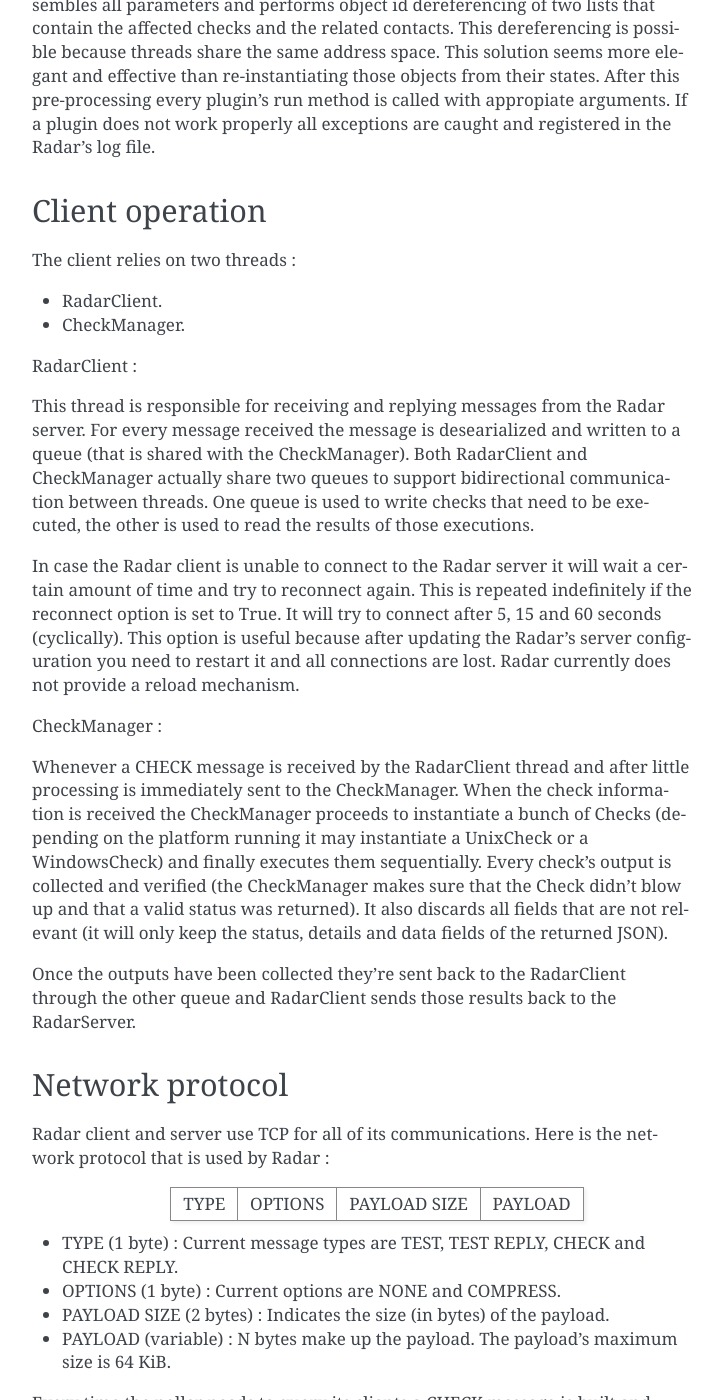
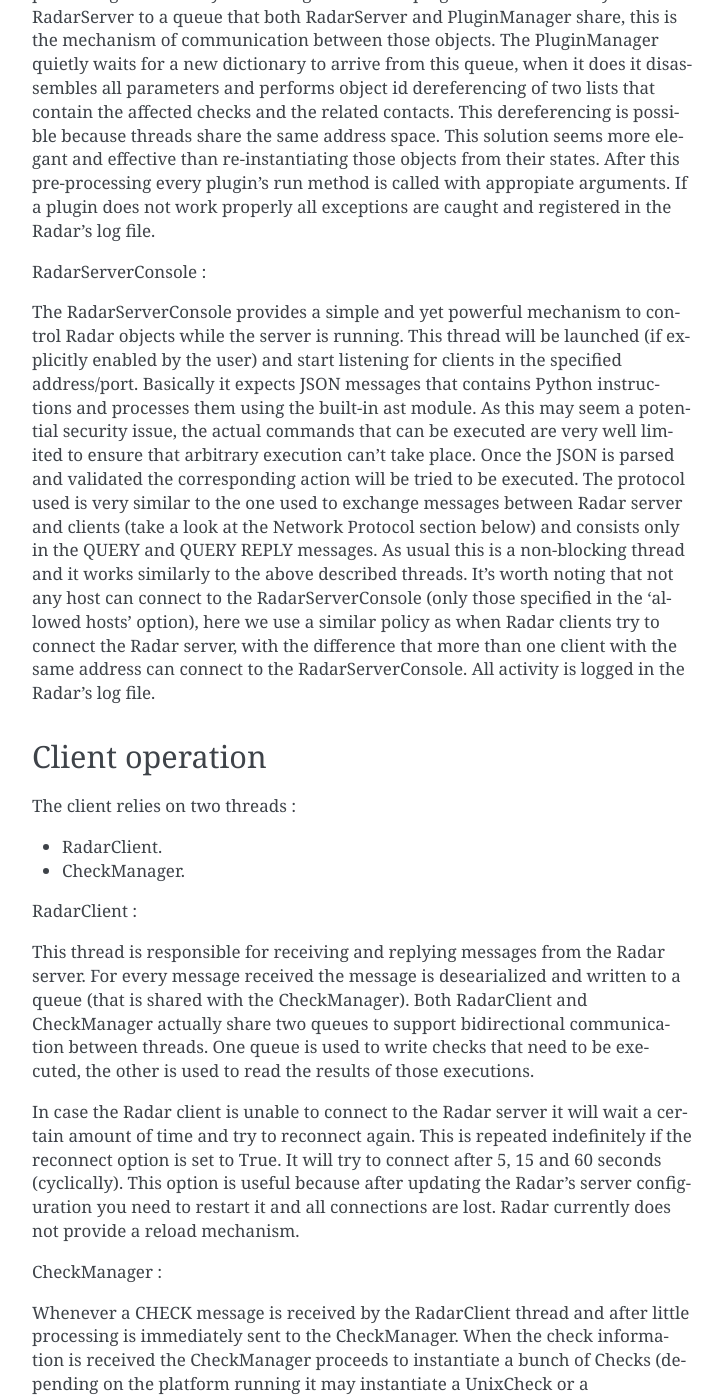
Before and after one commit to lliendo/Radar, a Sphinx documentation site: the page built from docs/internals.rst, in a window 1280 px wide and 1400 px high, scrolled down 4088 px. Shown: the whole window, without its empty margins (388-1110 px from the left). Built offline with Sphinx 7.4.7, drawn with Linux system fonts in a browser that asks for light colours; some of the changed text lies outside the part shown.

Commit message:
- Added documentation for the RadarConsoleClient & RadarConsole.  - Added ES translations as well.

```diff
--- a/docs/internals.rst
+++ b/docs/internals.rst
@@ -70,6 +70,9 @@ Radar has the following project structure :
 
             /config          # Includes builders that handle initializations of
                              # both Radar client and server.
+
+            /console         # Contains the Radar server console.
+            /console_client  # Contains the classes that support the Radar console client.
 
             /contact         # Contact and ContactGroup abstractions.
 
@@ -156,6 +159,7 @@ The main work of the server is split across three main threads :
 * RadarServer.
 * RadarServerPoller.
 * PluginManager.
+* RadarServerConsole (only spawn if enabled by user).
 
 
 RadarServer :
@@ -209,6 +213,27 @@ arguments. If a plugin does not work properly all exceptions are caught and
 registered in the Radar's log file.
 
 
+RadarServerConsole :
+
+The RadarServerConsole provides a simple and yet powerful mechanism to control
+Radar objects while the server is running. This thread will be launched (if
+explicitly enabled by the user) and start listening for clients in the specified
+address/port. Basically it expects JSON messages that contains Python instructions
+and processes them using the built-in ast module. As this may seem a potential
+security issue, the actual commands that can be executed are very well limited to
+ensure that arbitrary execution can't take place. Once the JSON is parsed and
+validated the corresponding action will be tried to be executed. The protocol
+used is very similar to the one used to exchange messages between Radar server
+and clients (take a look at the Network Protocol section below) and consists only
+in the QUERY and QUERY REPLY messages. As usual this is a non-blocking thread
+and it works similarly to the above described threads. It's worth noting that not
+any host can connect to the RadarServerConsole (only those specified in the
+'allowed hosts' option), here we use a similar policy as when Radar clients try
+to connect the Radar server, with the difference that more than one client with
+the same address can connect to the RadarServerConsole. All activity is logged
+in the Radar's log file.
+
+
 Client operation
 ----------------
 
@@ -249,6 +274,33 @@ details and data fields of the returned JSON).
 Once the outputs have been collected they're sent back to the RadarClient
 through the other queue and RadarClient sends those results back to the
 RadarServer.
+
+
+Console client operation
+------------------------
+
+The Radar console client is an external console application that allows you to
+remotely control certain aspects of a Radar server. It consists of the following
+threads :
+
+* RadarConsoleClient.
+* RadarConsoleClientInput.
+
+
+These two threads work cooperatively and communicate each other using two queues.
+Once again this is the same technique used between the RadarClient and CheckManager.
+The RadarConsoleClientInput waits indefinetly for user input. After the user types
+something in, the input is immediatly serialized into a JSON that contains the 'action'
+to be executed on the server side, then this JSON is communicated to the RadarConsoleClient
+which in turns sends it to the server. When the RadarServerConsole finishes
+processing the requested action (if valid) it talks back to the RadarConsoleClient
+replying the details about how the command performed, then it is once again passed
+to the RadarConsoleClientInput (through a queue) which prints the results on the screen.
+
+Two commands are 'wrapped' from the RadarConsoleClientInput before passing them
+to the RadarConsoleClient thread. These are the '' (empty string) and the 'quit()'
+instructions. In the first case we simply print a new line, the latter if called
+makes the RadarConsoleClient gracefully finish its interaction with the server.
 
 
 Network protocol
```
Also changed, not shown: 1 other file.
